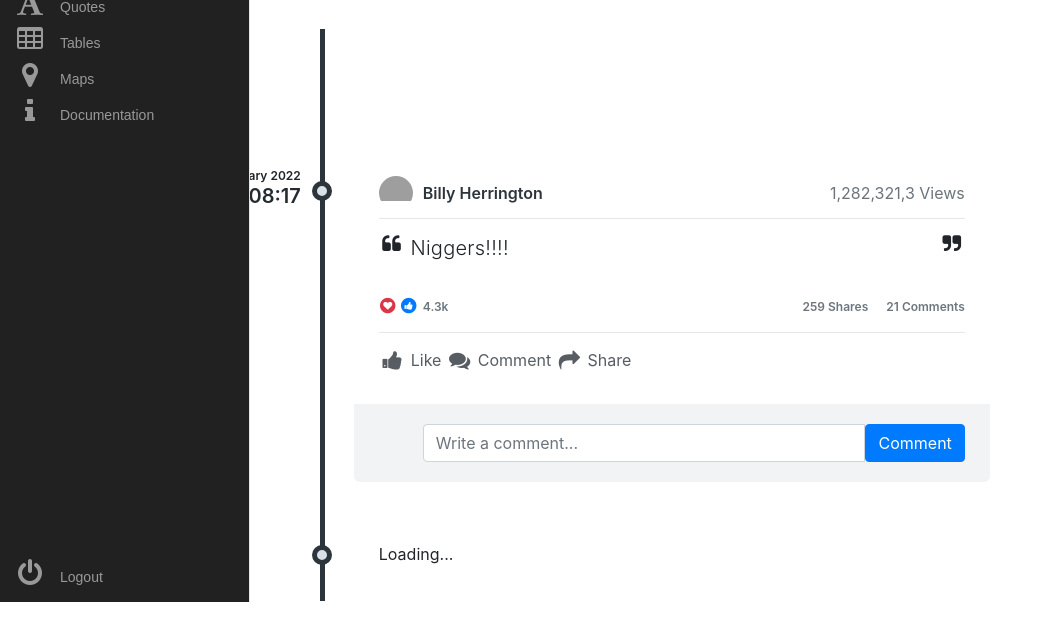
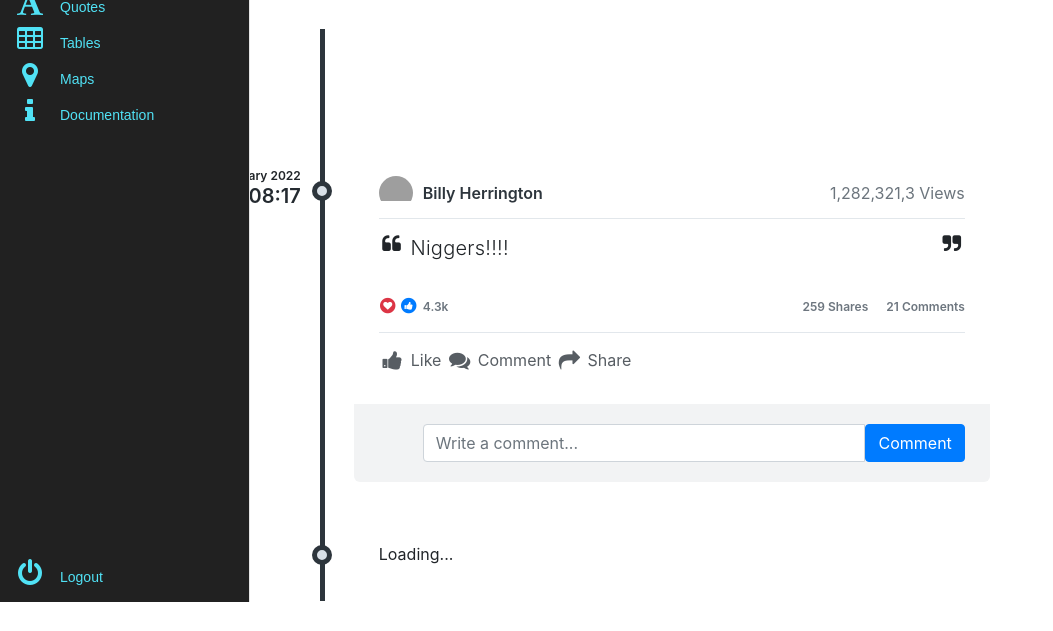
Before and after one commit to HMnesterov/Social_Network, a Django app: page /profile/2 in a window 1280 px wide. Shown: the part 198-829 px from the top of the page, without its empty margins (0-1053 px from the left). Run offline with Django 4.2, Linux system fonts and the light colour scheme; a user stored in the database is signed in; data comes from the database, SQL or seed files in the repository; some libraries are stand-ins or nearby versions; some web fonts are replaced.

Commit message:
new sidebar colours

```diff
--- a/src/static/profile.css
+++ b/src/static/profile.css
@@ -645,7 +645,7 @@
 }
 
 
-/*
+/* SIDEBAR
 
  */
 @import url(//netdna.bootstrapcdn.com/font-awesome/4.0.3/css/font-awesome.css);
@@ -701,7 +701,7 @@
 display:table;
 border-collapse:collapse;
 border-spacing:0;
-color:#999;
+color:#51e2f5;
  font-family: arial;
 font-size: 14px;
 text-decoration:none;
@@ -763,7 +763,7 @@
 }
 .main-menu li:hover>a,nav.main-menu li.active>a,.dropdown-menu>li>a:hover,.dropdown-menu>li>a:focus,.dropdown-menu>.active>a,.dropdown-menu>.active>a:hover,.dropdown-menu>.active>a:focus,.no-touch .dashboard-page nav.dashboard-menu ul li:hover a,.dashboard-page nav.dashboard-menu ul li.active a {
 color:#fff;
-background-color:#5fa2db;
+background-color:blue;
 }
 .area {
 float: left;
```
